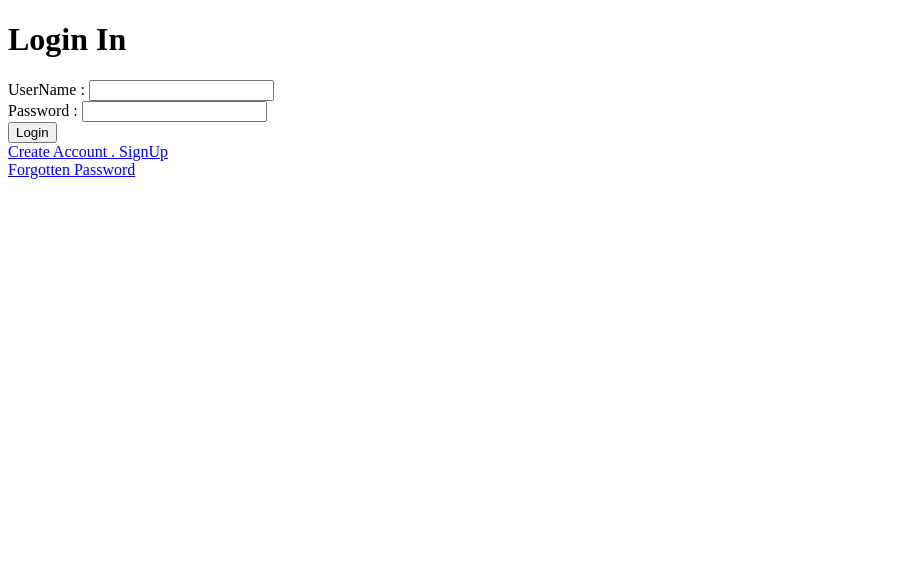
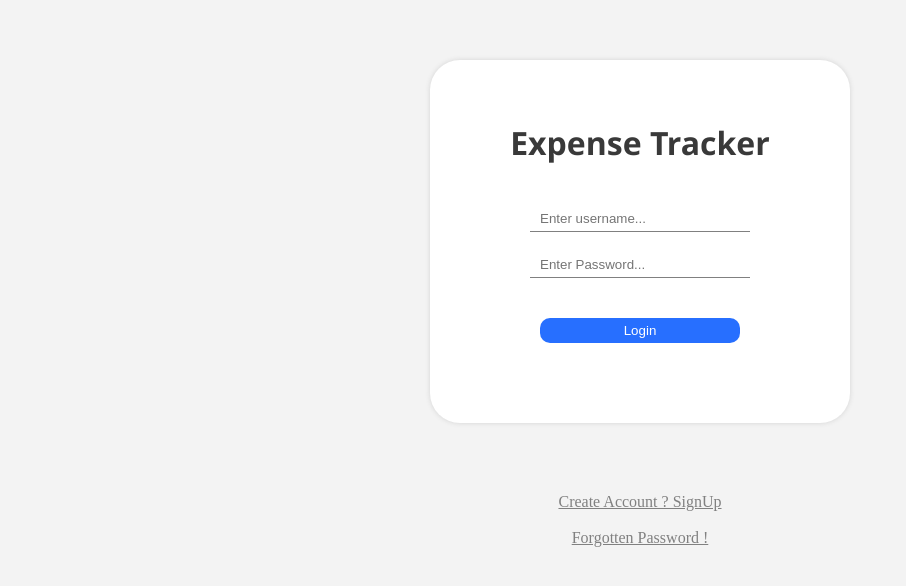
Before and after one commit to hemanth0banka/ExpenseTracker, a website: page public/pages/login.html in a window 1280 px wide. Shown: the whole page, without its empty margins (0-906 px from the left). Drawn offline with nearby package versions, Linux system fonts and the light colour scheme.

Commit message:
modified:   access.log 	modified:   public/css/home.css 	new file:   public/css/login.css 	new file:   public/css/signup.css 	new file:   public/images/Gemini_Generated_Image_huvy80huvy80huvy.png 	new file:   public/images/Gemini_Generated_Image_qwlgueqwlgueqwlg.png 	modified:   public/js/home.js 	modified:   public/pages/forgot.html 	modified:   public/pages/home.html 	modified:   public/pages/login.html 	modified:   public/pages/signup.html
	modified:   access.log

```diff
--- /dev/null
+++ b/public/css/login.css
@@ -0,0 +1,80 @@
+body {
+    background-color: rgb(243, 243, 243);
+    margin : 0;
+    display : flex;
+    flex-direction: column;
+    align-items: center;
+}
+
+body > div {
+    display: flex;
+    flex-direction: column;
+    background-color: white;
+    border-radius: 30px;
+    padding: 80px;
+    padding-bottom: 60px;
+    padding-top: 40px;
+    margin : 90px;
+    margin-bottom : 30px;
+    margin-top : 60px;
+    border-color : 1px solid rgb(88, 88, 88);
+    box-shadow: 0px 0px 5px lightgray;
+}
+
+body > div  > h1{
+    align-self: center;
+    color : rgb(57, 57, 57);
+    font-family:'Segoe UI', Tahoma, Geneva, Verdana, sans-serif;
+}
+
+
+form {
+    display: flex;
+    flex-direction: column;
+
+    padding : 20px;
+    padding-bottom: 0px;
+    gap : 20px;
+    margin-bottom : 10px;
+
+}
+form > input {
+    background-color: transparent;
+    padding :5px;
+    border : none;
+    border-bottom : 1px solid gray;
+    outline: none;
+    padding-left : 10px;
+    padding-right : 10px;
+}
+form > button {
+    width : 200px;
+    align-self: center;
+    margin : 10px;
+    margin-top : 20px;
+    padding : 5px;
+    padding-left : 0;
+    padding-right : 0;
+    border : none;
+    border-radius : 10px;
+    color : white;
+    background-color: rgb(39, 111, 255);
+}
+#links {
+    display: flex;
+    align-items: center;
+    justify-content: center;
+    flex-direction: column;
+    align-self: center;
+    margin-top : 20px;
+    border-radius: 10px;
+    border-color : gray;
+    padding-left: 80px;
+    padding-right: 80px;
+    padding-top : 20px;
+    padding-bottom : 20px;
+
+}
+a {
+    color : gray
+}
--- /dev/null
+++ b/public/css/signup.css
@@ -0,0 +1,47 @@
+body {
+    background-color: rgb(248, 248, 248);
+    margin : 0;
+    display : flex;
+    flex-direction: column;
+    align-items: center;
+    font-family: Georgia, 'Times New Roman', Times, serif;
+}
+h1{
+    padding : 30px;
+}
+form {
+    border : none;
+    background-color: white;
+    display: flex;
+    flex-direction: column;
+    gap : 30px;
+    padding : 50px;
+    border-color : 1px solid rgb(88, 88, 88);
+    box-shadow: 0px 0px 5px lightgray;
+    border-radius: 30px;
+    margin-bottom : 50px;
+}
+form > div {
+    display : flex;
+    gap : 30px;
+    justify-content: space-between;
+}
+form > div > input {
+    border : none;
+    outline : none;
+    border-bottom: 1px solid gray;
+}
+form > button {
+    border : none;
+    border-radius : 10px;
+    padding : 10px;
+    outline : none;
+    color : white;
+    background-color: rgb(39, 111, 255);
+    margin-top : 20px;
+    width : 100px;
+    align-self: center;
+}
+a {
+    color : gray
+}
--- a/public/pages/login.html
+++ b/public/pages/login.html
@@ -2,22 +2,31 @@
 <html lang="en">
 
 <head>
-    <meta charset="UTF-8">
-    <meta name="viewport" content="width=device-width, initial-scale=1.0">
+    <link rel="stylesheet" href="/css/login.css">
     <title>Login Page</title>
 </head>
 
 <body>
-    <h1>Login In</h1>
-    <form>
-        <label for="username"> UserName : </label><input type="text" id="username" name="username"><br />
-        <label for="password"> Password : </label><input type="password" id="password" name="password"><br />
-        <button type="submit">Login</button>
-    </form>
+    <div>
 
-    <a href="/pages/signup.html">Create Account . SignUp</a><br/>
-    <a href="/pages/forgot.html">Forgotten Password</a>
+
+        <h1>Expense Tracker</h1>
+        <form>
+            <input type="text" id="username" name="username" placeholder="Enter username...">
+            <input type="password" id="password" name="password" placeholder="Enter Password...">
+            <button type="submit">Login</button>
+        </form>
+
+
+
+    </div>
+    <span id="links">
+            <a href="/pages/signup.html">Create Account ? SignUp</a><br />
+            <a href="/pages/forgot.html">Forgotten Password !</a>
+        </span>
+
 </body>
 <script src="https://cdn.jsdelivr.net/npm/axios@1.12.2/dist/axios.min.js"></script>
 <script src="/js/login.js"></script>
+
 </html>
```
Also changed, not shown: public/css/home.css (+124 -63 lines), public/js/home.js (+30 -17 lines), public/pages/forgot.html (+0 -2 lines), public/pages/home.html (+8 -7 lines), public/pages/signup.html (+7 -18 lines), public/images/Gemini_Generated_Image_huvy80huvy80huvy.png (added), public/images/Gemini_Generated_Image_qwlgueqwlgueqwlg.png (added), 1 other file.
